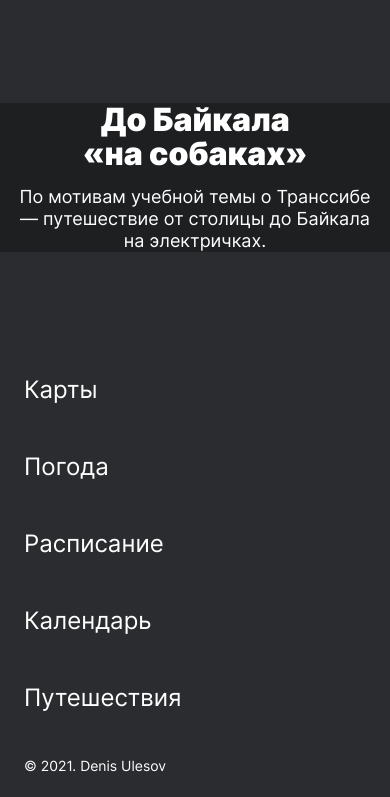
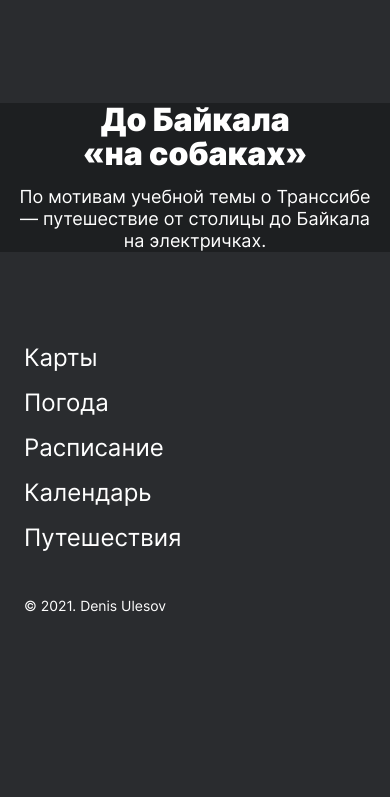
Before and after one commit to denis-ttk-1975/russian-travel, a plain HTML site: page index.html in a window 390 px wide. Shown: the part 7690-8487 px from the top of the page. After the commit the page ends 8327 px from the top, so only its background shows below. Drawn offline with Linux system fonts and the light colour scheme.

Commit message:
html todo done after review

```diff
--- a/blocks/cover/__overlay/cover__overlay.css
+++ b/blocks/cover/__overlay/cover__overlay.css
@@ -88,7 +88,7 @@
     background-image: url(./../../../images/Railway_station.jpg);
     /* padding-bottom: 100%; */
     height: calc(0.625 * 100%);
-    max-height: 200px;
+    min-height: 200px;
 
     display: flex;
     flex-direction: column;
--- a/blocks/footer/__links/footer__links.css
+++ b/blocks/footer/__links/footer__links.css
@@ -1,28 +1,17 @@
 .footer__links {
-  display: grid;
-  grid-template-columns: repeat(5, auto);
-  gap: 18px;
 }
 
 @media screen and (min-width: 1280px) {
   .footer__links {
-    display: grid;
-    grid-template-columns: repeat(5, auto);
-    gap: 18px;
   }
 }
 
 @media screen and (max-width: 768px) {
   .footer__links {
-    display: grid;
-    grid-template-columns: repeat(5, auto);
-    gap: 18px;
   }
 }
 
 @media screen and (max-width: 700px) {
   .footer__links {
-    display: flex;
-    flex-direction: column;
   }
 }
--- /dev/null
+++ b/blocks/footer/__list/footer__list.css
@@ -0,0 +1,25 @@
+.footer__list {
+  list-style-type: none;
+  display: grid;
+  grid-template-columns: repeat(5, auto);
+  gap: 18px;
+  margin: 0;
+  padding: 0;
+}
+
+@media screen and (min-width: 1280px) {
+  .footer__list {
+  }
+}
+
+@media screen and (max-width: 768px) {
+  .footer__list {
+  }
+}
+
+@media screen and (max-width: 700px) {
+  .footer__list {
+    display: flex;
+    flex-direction: column;
+  }
+}
--- a/index.html
+++ b/index.html
@@ -289,26 +289,50 @@
       </section>
     </main>
     <footer class="footer">
-      <div class="footer__links">
-        <a href="https://yandex.ru/maps" class="footer__link" target="_blank"
+      <nav class="footer__links">
+        <ul class="footer__list">
+          <li class="footer__list-elem">
+            <a
+              href="https://yandex.ru/maps"
+              class="footer__link"
+              target="_blank"
               >Карты</a
             >
-        <a href="https://yandex.ru/pogoda" class="footer__link" target="_blank"
+          </li>
+          <li class="footer__list-elem">
+            <a
+              href="https://yandex.ru/pogoda"
+              class="footer__link"
+              target="_blank"
               >Погода</a
             >
-        <a href="https://rasp.yandex.ru" class="footer__link" target="_blank"
+          </li>
+          <li class="footer__list-elem">
+            <a
+              href="https://rasp.yandex.ru"
+              class="footer__link"
+              target="_blank"
               >Расписание</a
             >
+          </li>
+          <li class="footer__list-elem">
             <a
               href="https://calendar.yandex.ru"
               class="footer__link"
               target="_blank"
               >Календарь</a
             >
-        <a href="https://travel.yandex.ru" class="footer__link" target="_blank"
+          </li>
+          <li class="footer__list-elem">
+            <a
+              href="https://travel.yandex.ru"
+              class="footer__link"
+              target="_blank"
               >Путешествия</a
             >
-      </div>
+          </li>
+        </ul>
+      </nav>
       <p class="footer__copyright">&COPY; 2021. Denis Ulesov</p>
     </footer>
   </body>
--- a/pages/index.css
+++ b/pages/index.css
@@ -53,3 +53,5 @@
 @import url(./../blocks/footer/__copyright/footer__copyright.css);
 @import url(./../blocks/footer/__link/footer__link.css);
 @import url(./../blocks/footer/__links/footer__links.css);
+@import url(./../blocks/footer/__list/footer__list.css);
+@import url(./../blocks/footer/__list-elem/footer__list-elem.css);
```
Also changed, not shown: blocks/footer/__list-elem/footer__list-elem.css (added). Lines whose indentation alone changed are shown as unchanged.
